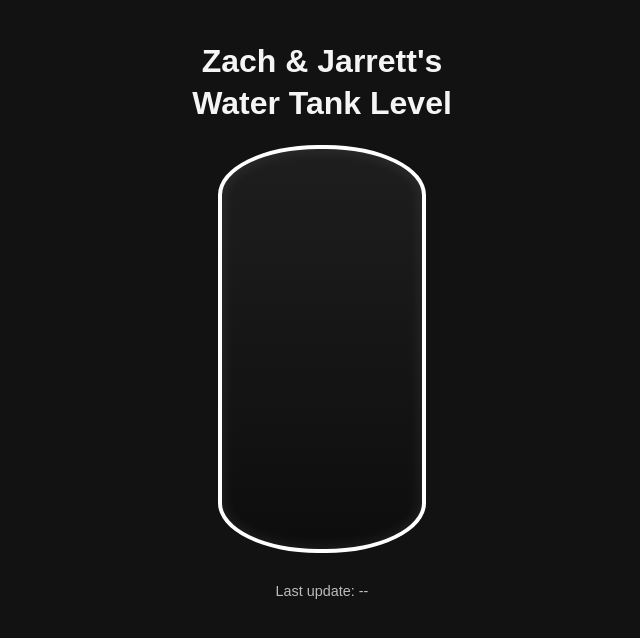
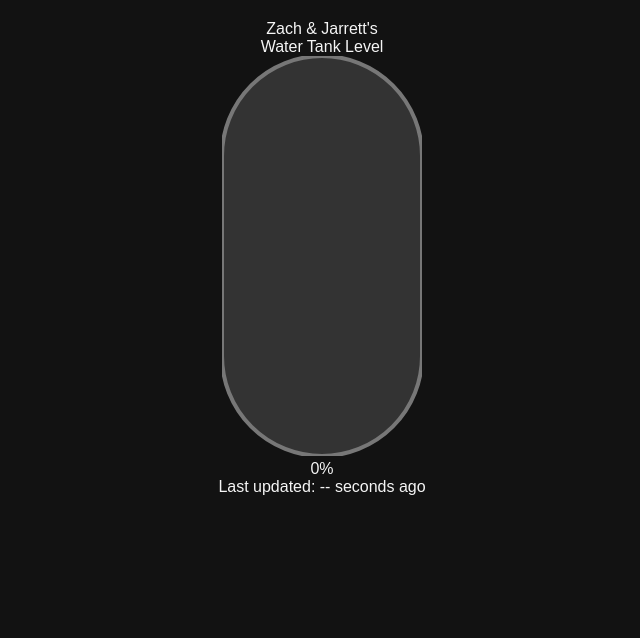
Before and after one commit to thefirstjayone/waterlevel, a plain HTML site: page test.html in a window 1280 px wide. Shown: the whole page, without its empty margins (318-958 px from the left). Drawn offline with Linux system fonts and the light colour scheme; no server answers.

Commit message:
Update test.html

```diff
--- a/test.html
+++ b/test.html
@@ -7,15 +7,28 @@
     <link rel="stylesheet" href="style.css">
 </head>
 <body>
-    <h1>Zach & Jarrett's<br>Water Tank Level</h1>
-    <div id="tank-container">
-        <div id="tank">
-            <div id="water"></div>
-        </div>
-        <div id="percentage"></div>
-        <div id="sensor-status"></div>
+    <div class="title">
+        Zach & Jarrett's<br>
+        Water Tank Level
     </div>
-    <p id="last-update">Last update: --</p>
+
+    <div class="tank-container">
+        <svg id="waterTank" width="200" height="400" viewBox="0 0 200 400">
+            <defs>
+                <clipPath id="tankClip">
+                    <rect x="0" y="0" width="200" height="400" rx="100" ry="100"/>
+                </clipPath>
+            </defs>
+            <rect x="0" y="0" width="200" height="400" rx="100" ry="100" fill="#333" stroke="#777" stroke-width="4"/>
+            <g clip-path="url(#tankClip)">
+                <path id="waterWave" d="" fill="rgba(0,0,255,0.5)"></path>
+            </g>
+        </svg>
+        <div id="waterLevelText">0%</div>
+    </div>
+
+    <div id="statusMessage"></div>
+    <div id="lastUpdated">Last updated: -- seconds ago</div>
 
     <script src="script.js"></script>
 </body>
```
